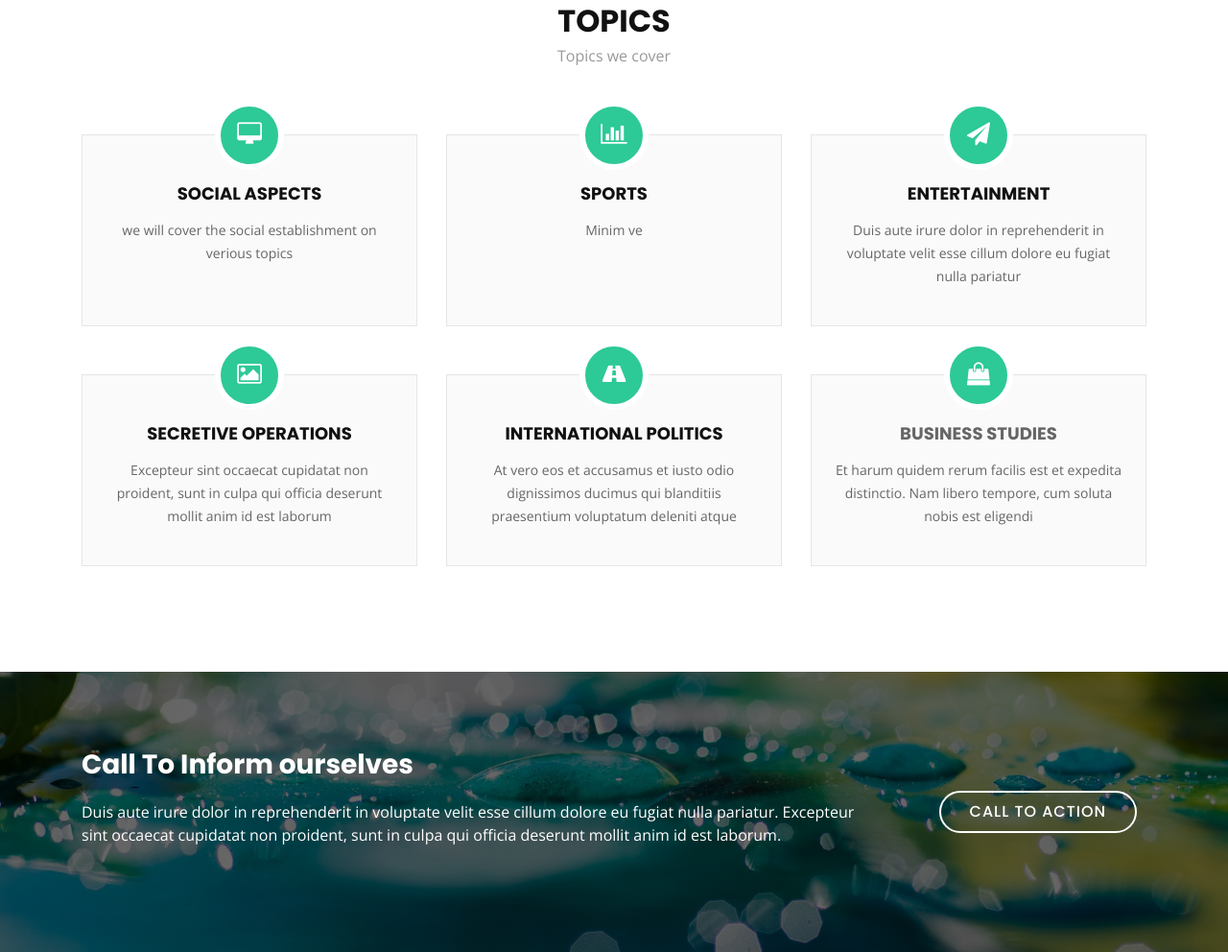
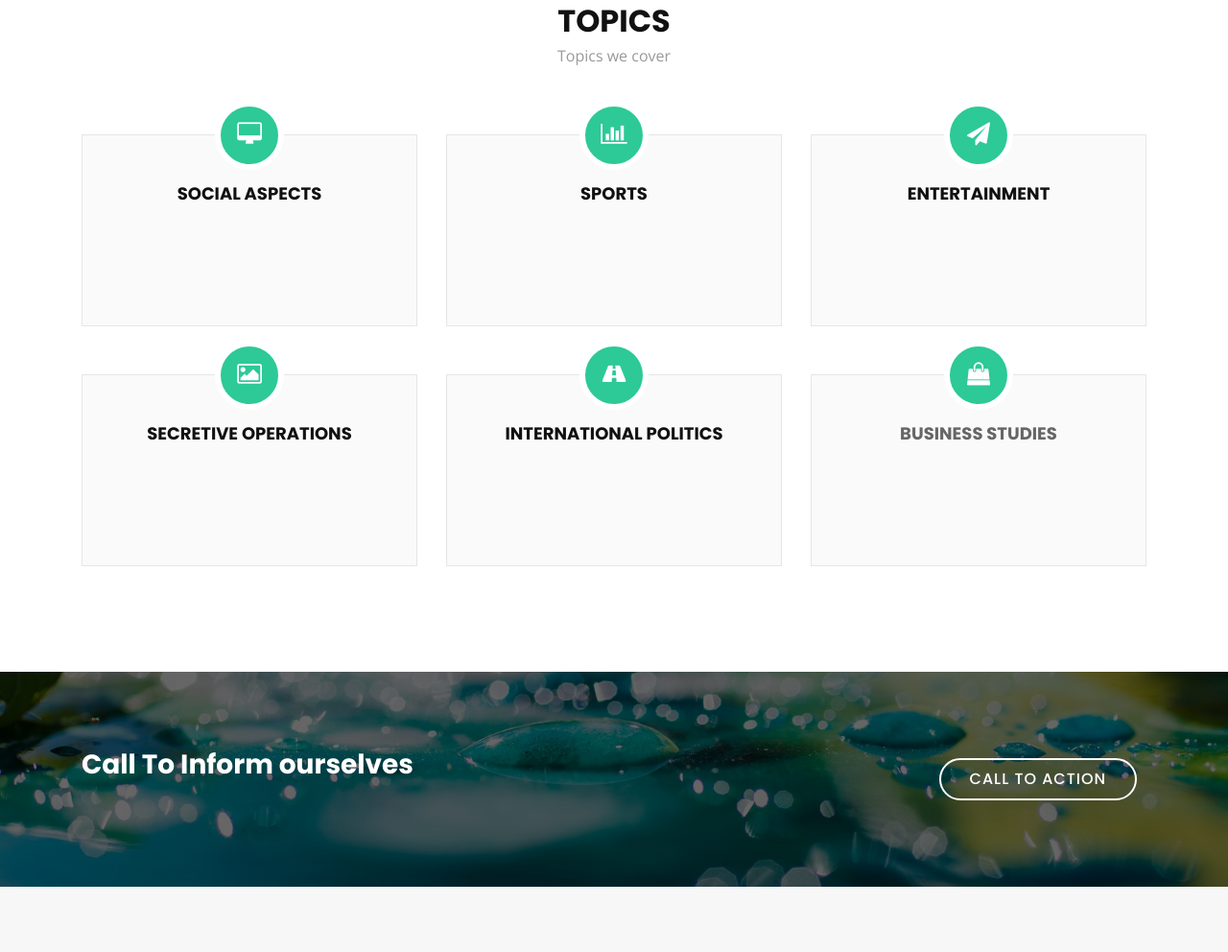
Before and after one commit to Arian19981998/Lazyinformer1, a plain HTML site: page index.html in a window 1280 px wide. Shown: the part 1956-2948 px from the top of the page at 96% size. Drawn offline with nearby package versions, Linux system fonts and the light colour scheme.

Commit message:
Update index.html

```diff
--- a/index.html
+++ b/index.html
@@ -173,21 +173,21 @@
             <div class="box">
               <div class="icon"><a href=""><i class="fa fa-desktop"></i></a></div>
               <h4 class="title"><a href="">social aspects</a></h4>
-              <p class="description">we will cover the social establishment on verious topics</p>
+              <p class="description"></p>
             </div>
           </div>
           <div class="col-lg-4 col-md-6 wow fadeInUp" data-wow-delay="0.4s">
             <div class="box">
               <div class="icon"><a href=""><i class="fa fa-bar-chart"></i></a></div>
               <h4 class="title"><a href="">Sports</a></h4>
-              <p class="description">Minim ve</p>
+              <p class="description"></p>
             </div>
           </div>
           <div class="col-lg-4 col-md-6 wow fadeInUp" data-wow-delay="0.6s">
             <div class="box">
               <div class="icon"><a href=""><i class="fa fa-paper-plane"></i></a></div>
               <h4 class="title"><a href="">Entertainment</a></h4>
-              <p class="description">Duis aute irure dolor in reprehenderit in voluptate velit esse cillum dolore eu fugiat nulla pariatur</p>
+              <p class="description"></p>
             </div>
           </div>
 
@@ -195,21 +195,21 @@
             <div class="box">
               <div class="icon"><a href=""><i class="fa fa-photo"></i></a></div>
               <h4 class="title"><a href="">Secretive operations</a></h4>
-              <p class="description">Excepteur sint occaecat cupidatat non proident, sunt in culpa qui officia deserunt mollit anim id est laborum</p>
+              <p class="description"></p>
             </div>
           </div>
           <div class="col-lg-4 col-md-6 wow fadeInUp" data-wow-delay="0.4s">
             <div class="box">
               <div class="icon"><a href=""><i class="fa fa-road"></i></a></div>
               <h4 class="title"><a href="">International politics</a></h4>
-              <p class="description">At vero eos et accusamus et iusto odio dignissimos ducimus qui blanditiis praesentium voluptatum deleniti atque</p>
+              <p class="description"></p>
             </div>
           </div>
           <div class="col-lg-4 col-md-6 wow fadeInUp" data-wow-delay="0.6s">
             <div class="box">
               <div class="icon"><a href=""><i class="fa fa-shopping-bag"></i></a></div>
               <h4 class="title"><a href=""></a>Business Studies</h4>
-              <p class="description">Et harum quidem rerum facilis est et expedita distinctio. Nam libero tempore, cum soluta nobis est eligendi</p>
+              <p class="description"></p>
             </div>
           </div>
         </div>
@@ -225,7 +225,7 @@
         <div class="row">
           <div class="col-lg-9 text-center text-lg-left">
             <h3 class="cta-title">Call To Inform ourselves</h3>
-            <p class="cta-text"> Duis aute irure dolor in reprehenderit in voluptate velit esse cillum dolore eu fugiat nulla pariatur. Excepteur sint occaecat cupidatat non proident, sunt in culpa qui officia deserunt mollit anim id est laborum.</p>
+            <p class="cta-text"> </p>
           </div>
           <div class="col-lg-3 cta-btn-container text-center">
             <a class="cta-btn align-middle" href="#">Call To Action</a>
```
